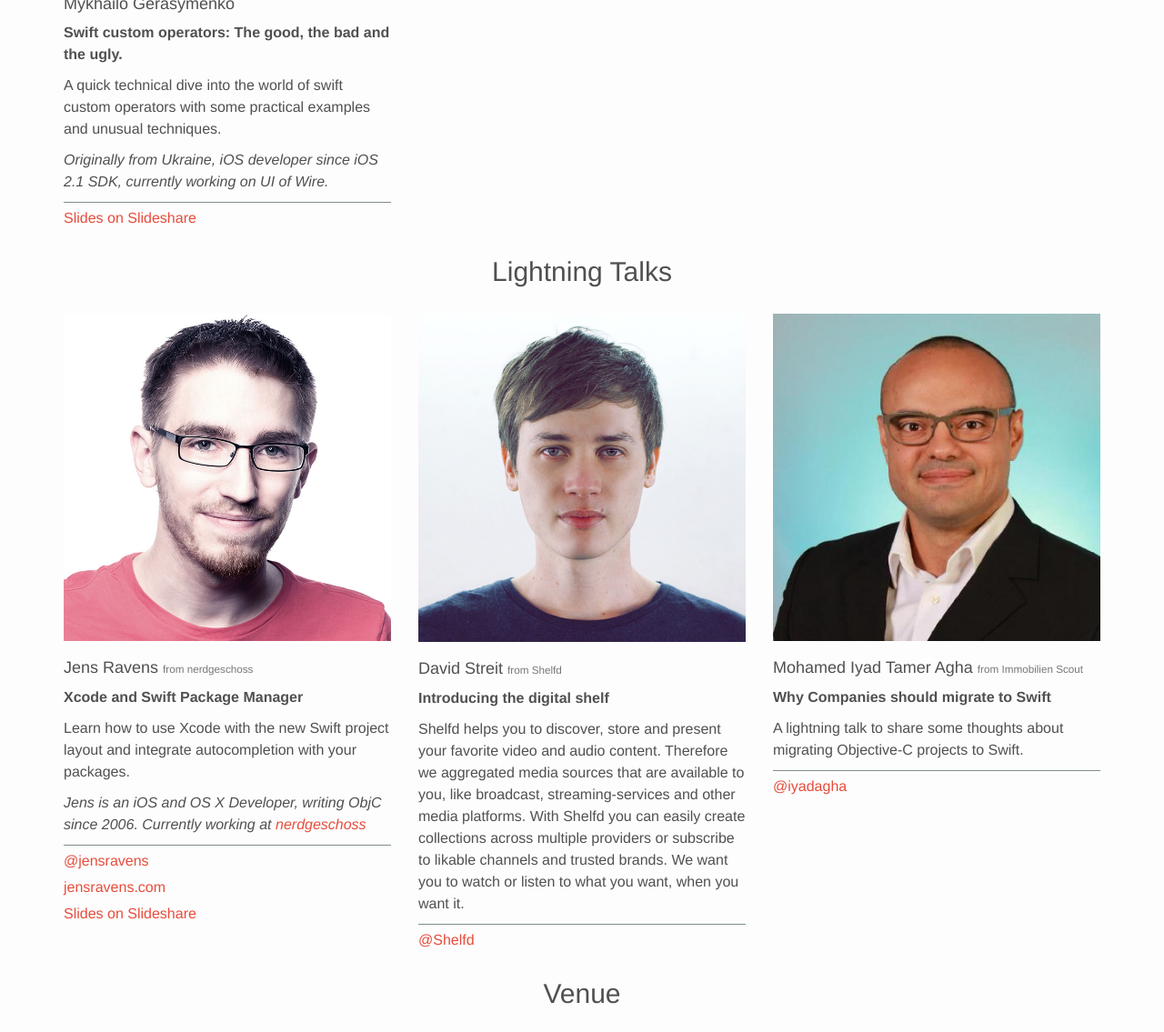
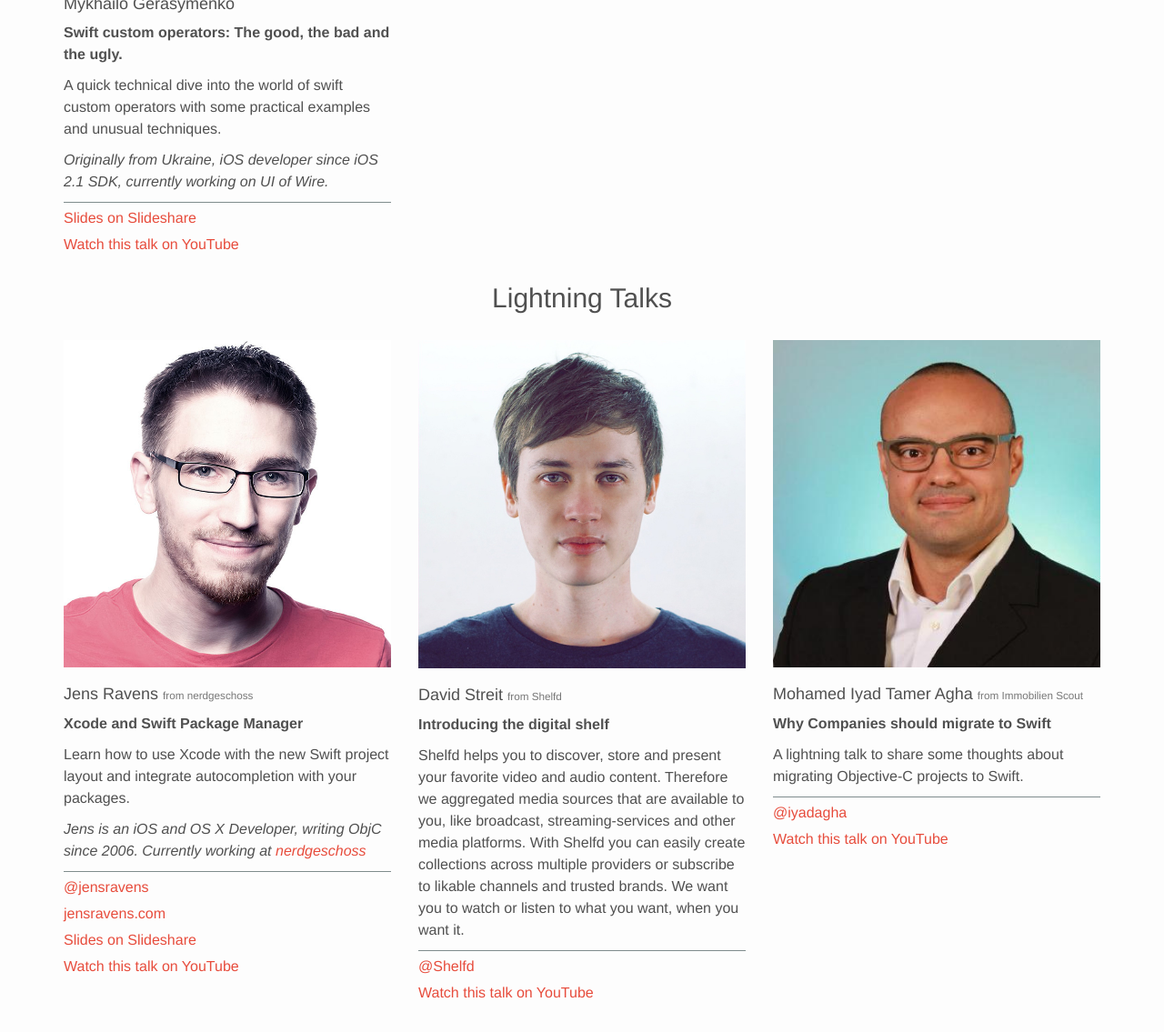
Before and after one commit to swift-berlin/swift-berlin.github.io, a Jekyll site: the page built from _posts/2016-02-29-swift-berlin-15.md, in a window 1280 px wide and 1400 px high, scrolled down 1762 px, cut to the strip 0-1135 px from the top of the window. Shown: the whole strip at 91% size. Built offline with Jekyll 4.4.1, drawn with Linux system fonts in a browser that asks for light colours.

Commit message:
add youtube links to website

```diff
--- a/_posts/2016-02-29-swift-berlin-15.md
+++ b/_posts/2016-02-29-swift-berlin-15.md
@@ -24,6 +24,9 @@ speakers:
       -
         url: http://www.slideshare.net/MihailGerasimenko/custom-swift-operators-the-good-the-bad-and-the-ugly
         name: Slides on Slideshare
+      -
+        url: https://www.youtube.com/watch?v=Jt29O_Ukmgo
+        name: Watch this talk on YouTube
 lightnings:
   -
     name: Jens Ravens
@@ -42,6 +45,9 @@ lightnings:
       -
         url: http://www.slideshare.net/jensravens/working-with-xcode-and-swift-package-manager
         name: Slides on Slideshare
+      -
+        url: https://www.youtube.com/watch?v=OIWqkg9Ry1g
+        name: Watch this talk on YouTube
   -
     name: David Streit
     company: Shelfd
@@ -52,6 +58,9 @@ lightnings:
       -
         url: https://twitter.com/shelfd
         name: '@Shelfd'
+      -
+        url: https://www.youtube.com/watch?v=jZmyItr2vQ8
+        name: Watch this talk on YouTube
   -
     name: Mohamed Iyad Tamer Agha
     company: Immobilien Scout
@@ -62,4 +71,7 @@ lightnings:
       -
         url: https://twitter.com/iyadagha
         name: '@iyadagha'
+      -
+        url: https://www.youtube.com/watch?v=a5S1emzqnJI
+        name: Watch this talk on YouTube
 ---
```
